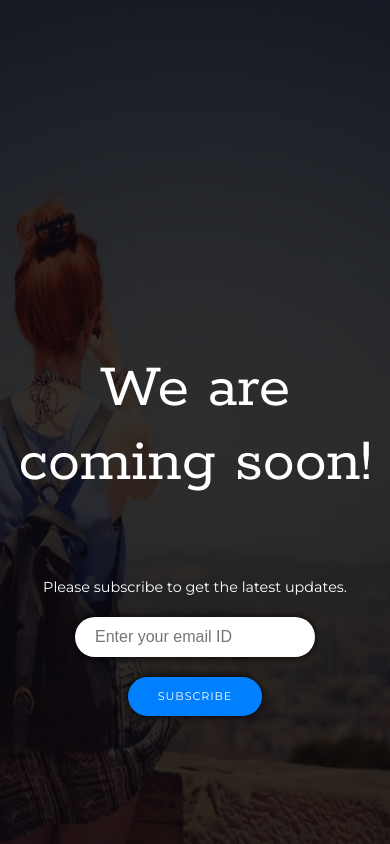
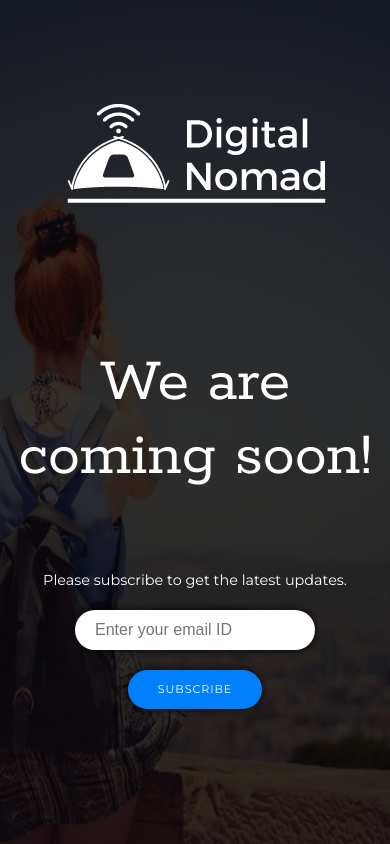
Before and after one commit to prank7/Landing-Page-DN, a plain HTML site: page index.html in a window 390 px wide. Drawn offline with nearby package versions, Linux system fonts and the light colour scheme.

Commit message:
Responsive

```diff
--- a/index.html
+++ b/index.html
@@ -12,7 +12,9 @@
     <img src="city-woman-view-blue-sky-large.jpeg"/ class="background">
     <div class="opacity-box"></div>
     <div class="content">
+      <div class="logo">
       <img src="Digital-Nomad-Logo.png" class="logo" />
+      </div>
       <h1>We are coming soon!</h1>
       <div>
     	<p>Please subscribe to get the latest updates.</p>
--- a/main.css
+++ b/main.css
@@ -14,9 +14,9 @@ body {
 
 .logo {
 	position: relative;
-	left: 42%;
-	padding-top: 10em;
+	padding-top: 2.8em;
 	padding-bottom: 4em;
+	text-align: center;
 }
 
 .background {
@@ -112,7 +112,7 @@ input:placeholder-shown {
 
 
 @media all and (max-width: 960px) {
-  img {
+  body > img {
   	left: 50%;
   	margin-left: -480px;
   }
```
